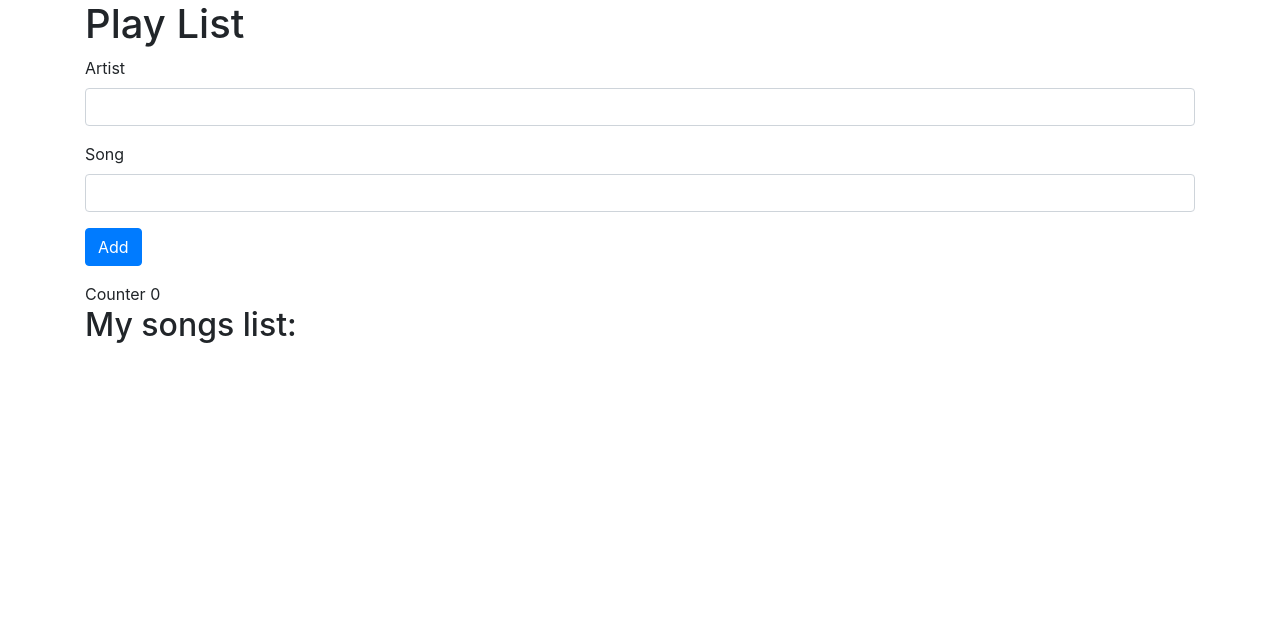
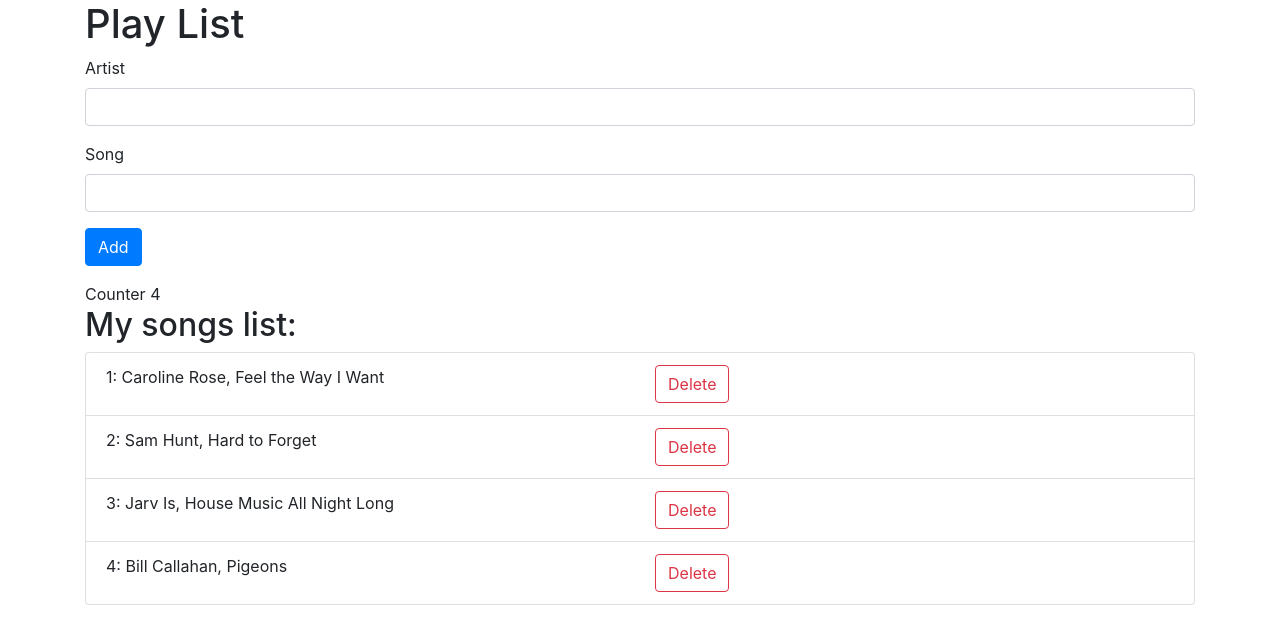
Before and after one commit to flasherup/hello-world, a React (Create React App) app: page / in a window 1280 px wide. Shown: the top 644 px of the page. Built offline with nearby package versions, Linux system fonts and the light colour scheme.

Commit message:
Add songs by default

```diff
--- a/src/App.js
+++ b/src/App.js
@@ -11,7 +11,12 @@ class App extends Component {
         super(props);
 
         this.state = {
-            songs:[]
+            songs:[
+                { artist:'Caroline Rose', song: 'Feel the Way I Want' },
+                { artist:'Sam Hunt', song: 'Hard to Forget' },
+                { artist:'Jarv Is', song: 'House Music All Night Long' },
+                { artist:'Bill Callahan', song: 'Pigeons' },
+            ]
         }
         main();
     }
```
